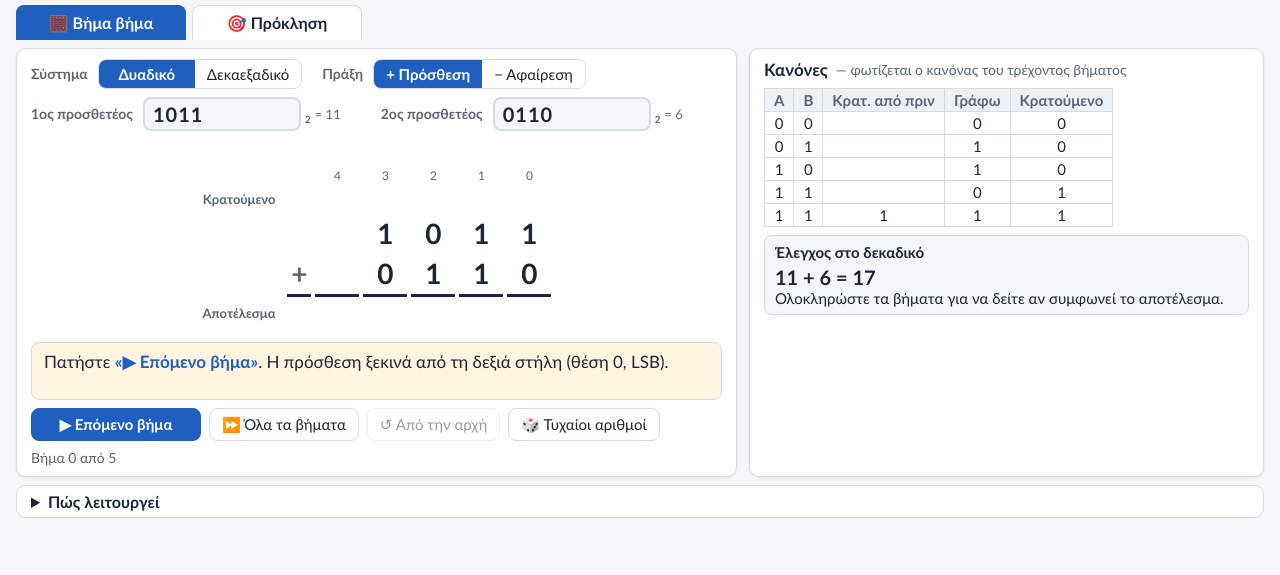
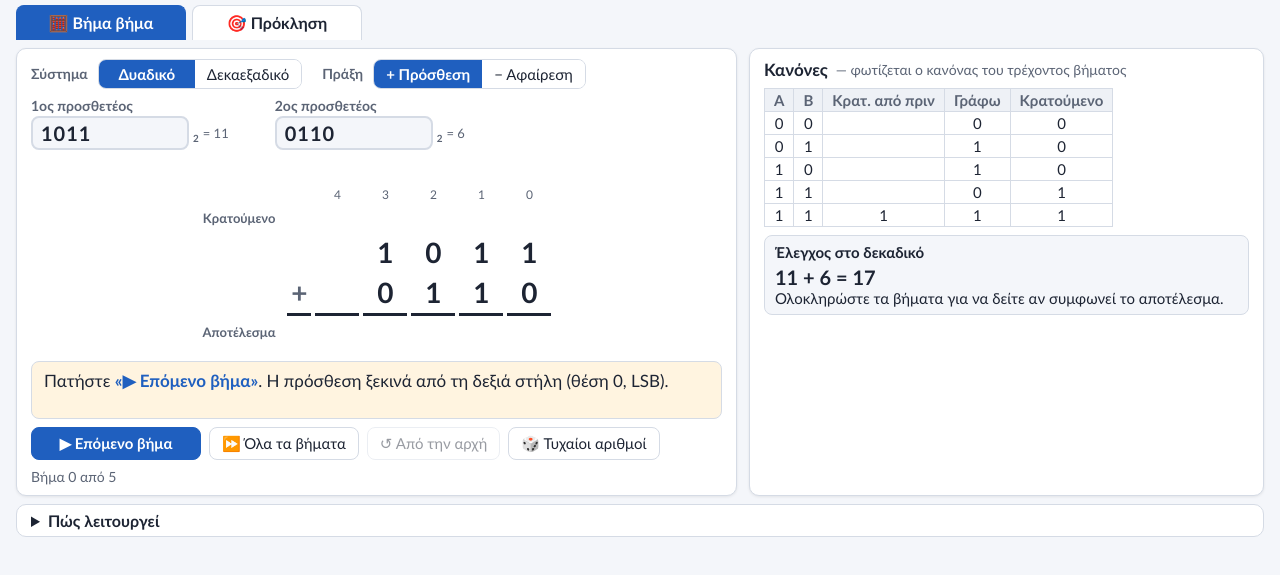
Before and after one commit to yiannisdou/Simulations, a plain HTML site: page arithmetic_tool.html in a window 1280 px wide. Shown: the part 59-634 px from the top of the page. Drawn offline with Linux system fonts and the light colour scheme.

Commit message:
Add files via upload

```diff
--- a/arithmetic_tool.html
+++ b/arithmetic_tool.html
@@ -55,6 +55,7 @@ body.dark .seg button.on{color:#0d1420}
 .nin .b{color:var(--muted);font-weight:bold}
 .nin .dec{color:var(--muted);font-size:13px;min-width:54px}
 .nin{gap:4px}
+.fld{display:flex;flex-direction:column;gap:2px}
 .err-msg{color:var(--bad);font-size:14px;min-height:18px}
 /* column grid */
 .gridwrap{display:flex;justify-content:center}
@@ -146,9 +147,9 @@ details p{margin:6px 0;font-size:15px;line-height:1.4}
         <span class="lbl">Σύστημα</span><div class="seg" id="segBase"><button data-b="2" class="on">Δυαδικό</button><button data-b="16">Δεκαεξαδικό</button></div>
         <span class="lbl" style="min-width:0;margin-left:10px">Πράξη</span><div class="seg" id="segOp"><button data-o="+" class="on">+ Πρόσθεση</button><button data-o="−">− Αφαίρεση</button></div>
       </div>
-      <div class="row">
-        <span class="lbl" id="lblA">1ος αριθμός</span><div class="nin"><input id="inA" autocomplete="off" spellcheck="false"><span class="b" id="bA"></span><span class="dec" id="dA"></span></div>
-        <span class="lbl" id="lblB" style="margin-left:2px">2ος αριθμός</span><div class="nin"><input id="inB" autocomplete="off" spellcheck="false"><span class="b" id="bB"></span><span class="dec" id="dB"></span></div>
+      <div class="row" style="gap:18px;align-items:flex-start">
+        <div class="fld"><span class="lbl" id="lblA">1ος αριθμός</span><div class="nin"><input id="inA" autocomplete="off" spellcheck="false"><span class="b" id="bA"></span><span class="dec" id="dA"></span></div></div>
+        <div class="fld"><span class="lbl" id="lblB">2ος αριθμός</span><div class="nin"><input id="inB" autocomplete="off" spellcheck="false"><span class="b" id="bB"></span><span class="dec" id="dB"></span></div></div>
       </div>
       <div class="err-msg" id="err"></div>
       <div class="gridwrap" id="grid"></div>
```
